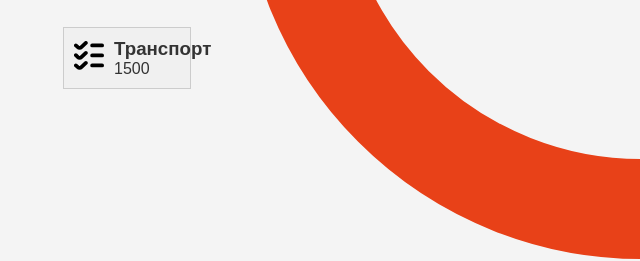
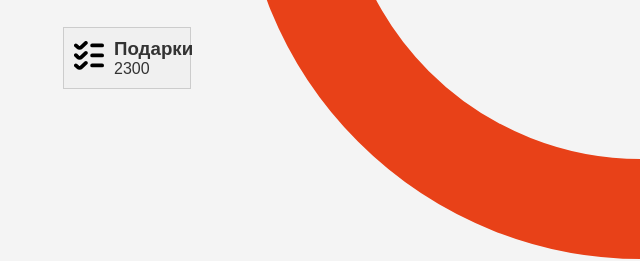
Before and after one commit to daqubuwu/peem13, a plain HTML site: page html/main/main.html in a window 1280 px wide. Shown: the part 752-1013 px from the top of the page, 9-649 px from the left. Drawn offline with Linux system fonts and the light colour scheme.

Commit message:
megalast

```diff
--- a/html/main/main.html
+++ b/html/main/main.html
@@ -72,8 +72,8 @@
               <img src="../../svg/list-check.svg" alt="entertainment" />
             </div>
             <div class="category-info">
-              <h3>Транспорт</h3>
-              <p>1500</p>
+              <h3>Подарки</h3>
+              <p>2300</p>
             </div>
           </div>
         </div>
```
